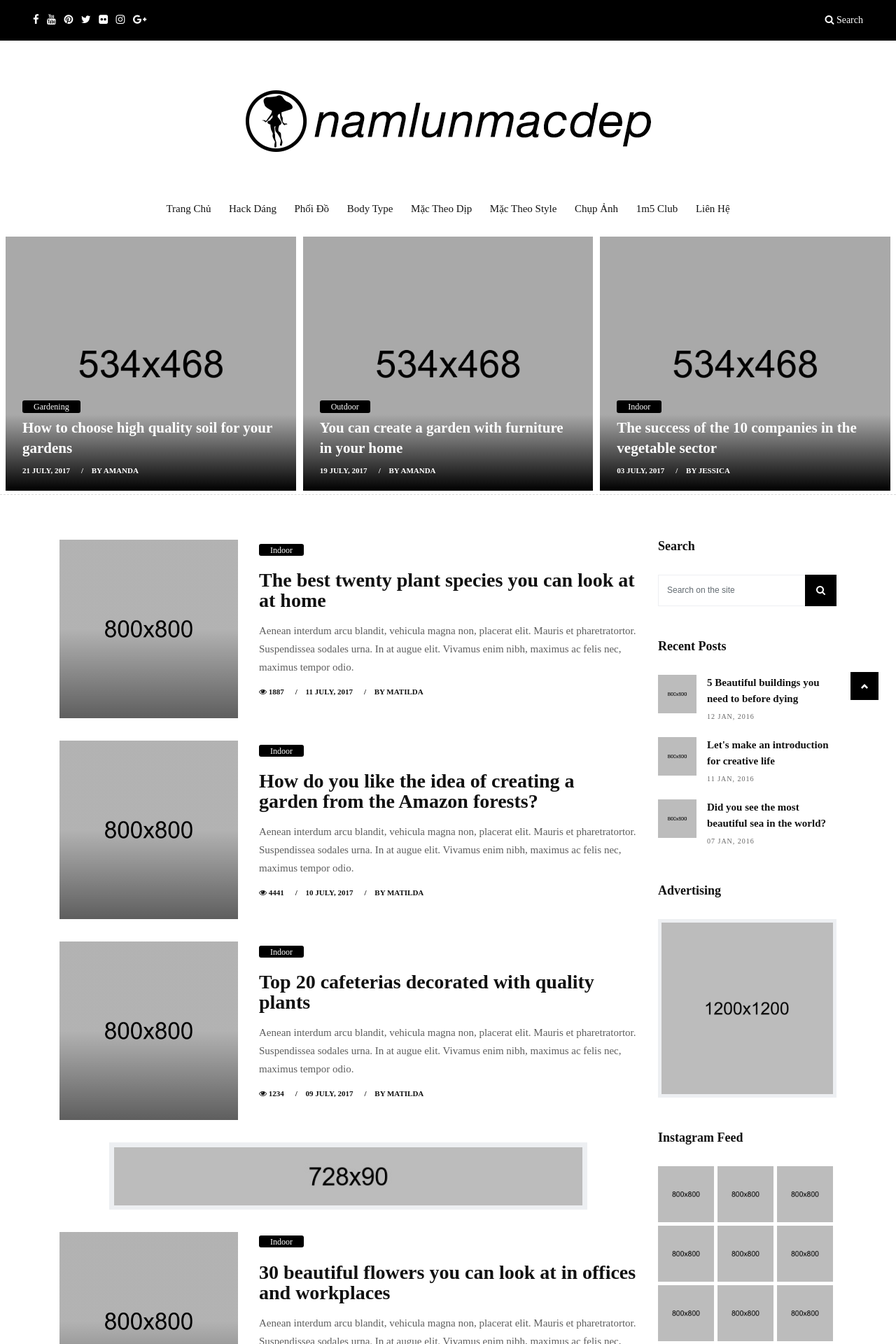
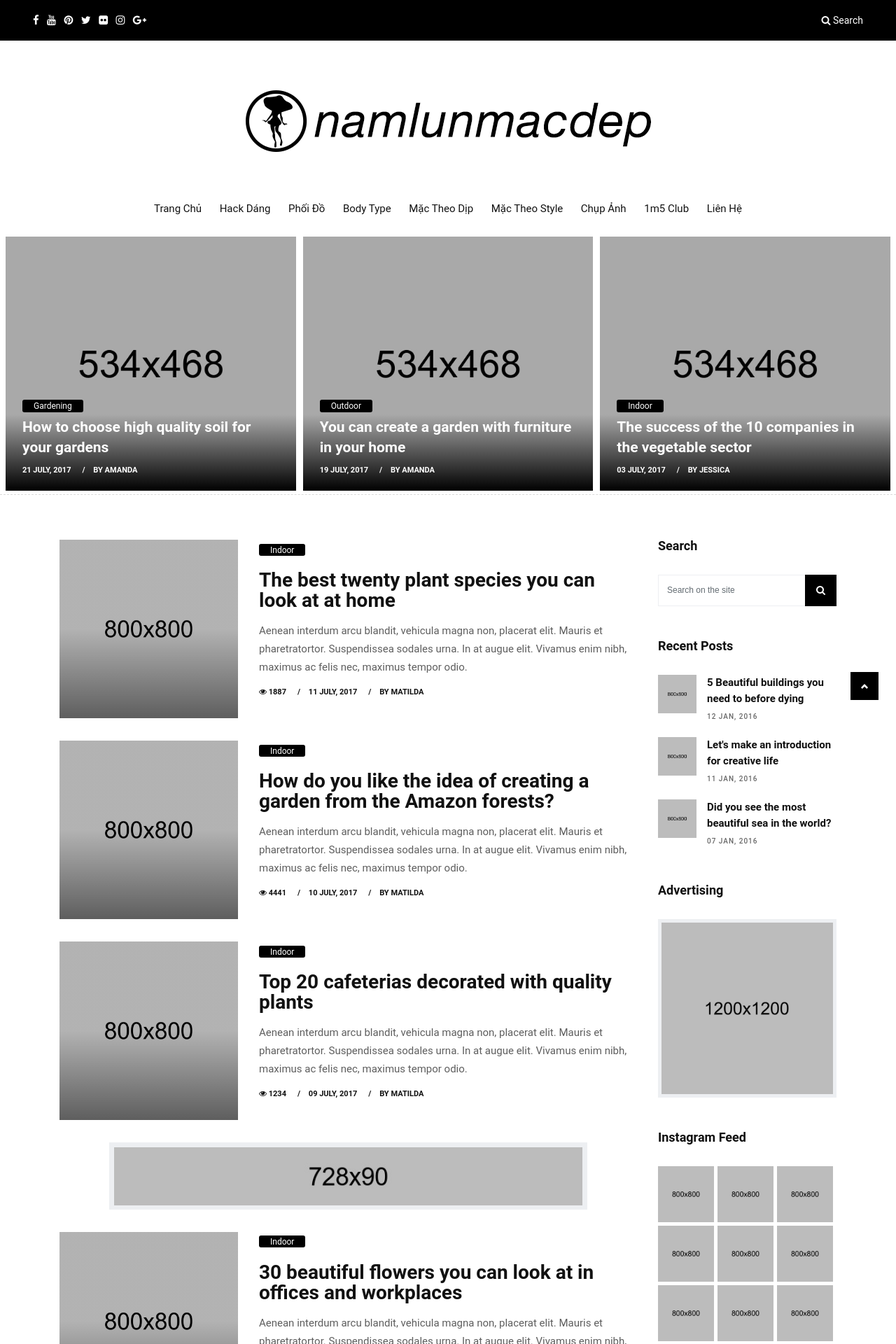
Before and after one commit to quinnybelle/quinnybelle.github.io, a Jekyll site: the page built from index.html, in a window 1280 px wide. Shown: the top 1920 px of the page at 70% size. Built offline with Jekyll 4.4.1, drawn with Linux system fonts in a browser that asks for light colours; some web fonts are replaced; the list of posts is cut into pages by our own code.

Commit message:
Update garden.css

```diff
--- a/assets/css/version/garden.css
+++ b/assets/css/version/garden.css
@@ -18,7 +18,7 @@
 .navbar-inverse .navbar-nav .nav-link,
 .header .dropdown-menu,
 .navbar-nav .nav-link {
-    font-family: 'Droid Sans', serif;
+    font-family: 'Roboto', serif;
 }
 
 .topbar-section {
```
